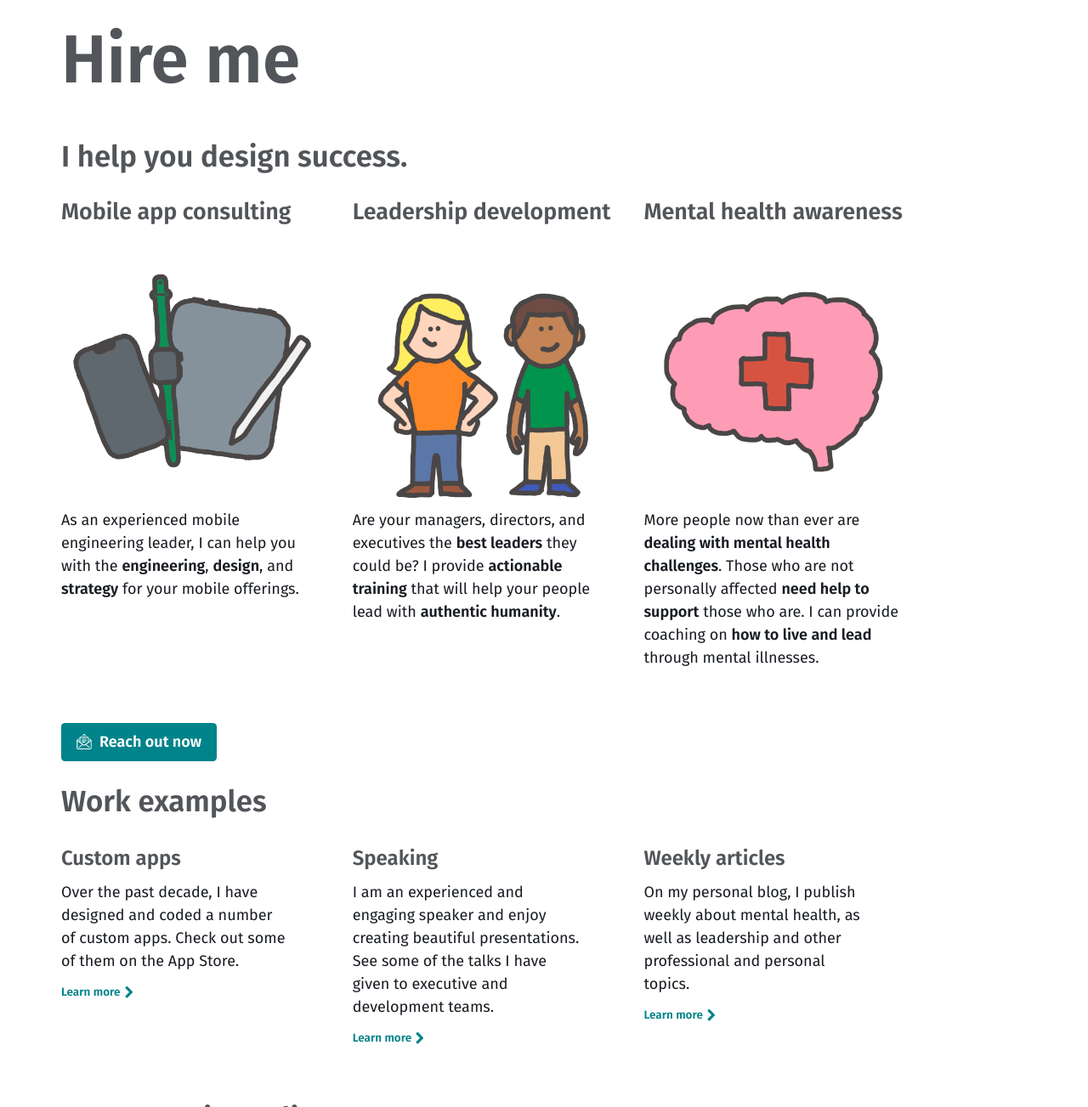
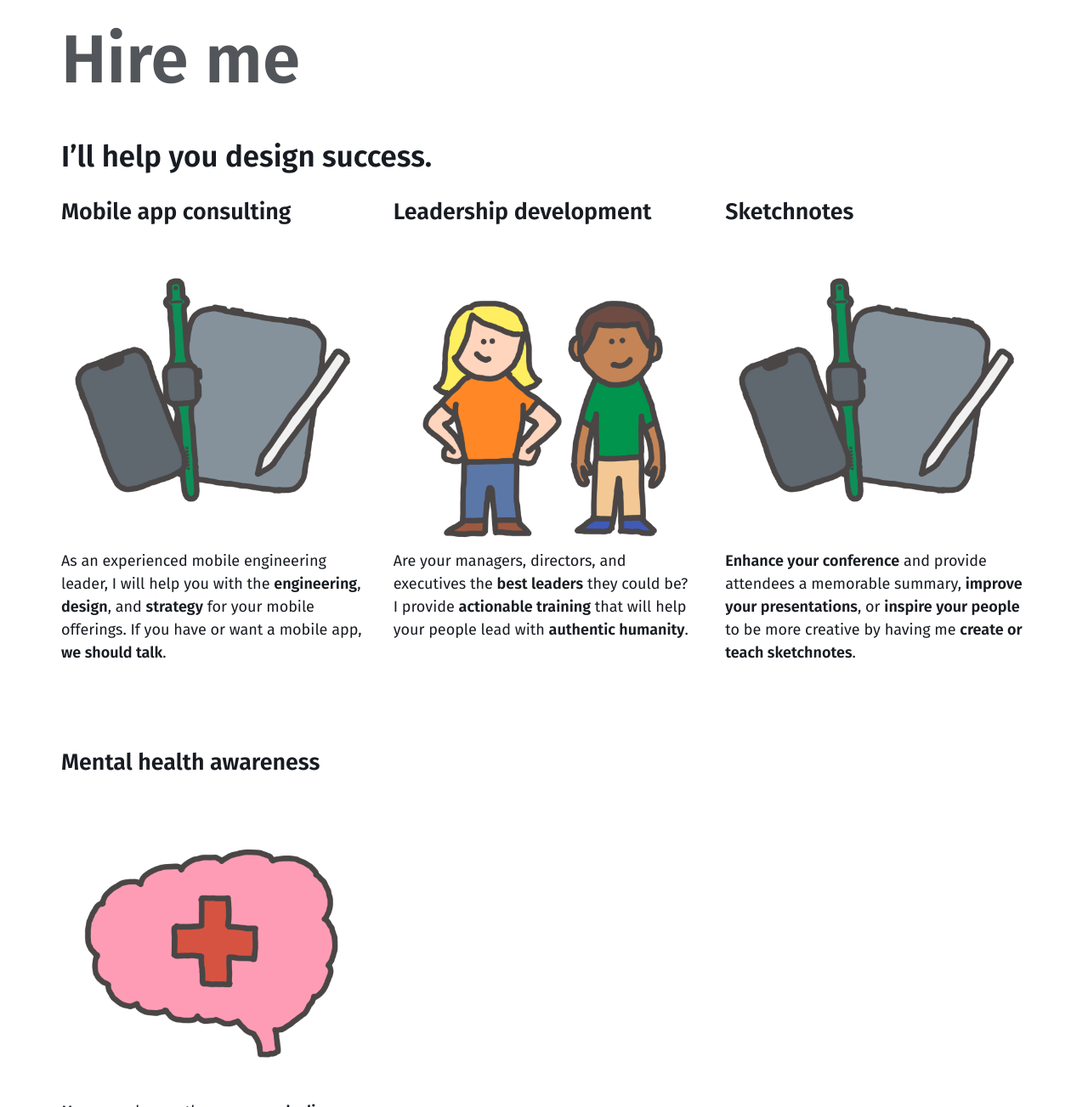
Before and after one commit to bsn-design/bsn-design.github.io, a Jekyll site: the page built from index.html, in a window 1280 px wide and 1400 px high, scrolled down 1002 px, cut to the strip 97-1400 px from the top of the window. Shown: the whole strip at 85% size. Built offline with Jekyll 4.4.1, drawn with Linux system fonts in a browser that asks for light colours; some of the changed text lies outside the part shown.

Commit message:
Tweak home page

```diff
--- /dev/null
+++ b/_layouts/landing.html
@@ -0,0 +1,13 @@
+---
+layout: default
+---
+
+{% include page-intro.html %}
+
+<main id="main" class="page-content" aria-label="Content">
+  <div class="inner wide layout--page">
+    <article class="entry-wrap">
+      {{ content }}
+    </article>
+  </div>
+</main>
--- a/index.html
+++ b/index.html
@@ -1,17 +1,16 @@
 ---
 title: Hire me
-layout: page
-inner_class: wide
+layout: landing
 image: /assets/images/banner.png
 ---
 
-<h2>I help you design success.</h2>
+<h2>I’ll help you design success.</h2>
 
 <div class="entries-grid">
     <div class="entry">
         <h3>Mobile app consulting</h3>
         <img src="/assets/images/mobile.png" alt="Mobile consulting">
-        <p>As an experienced mobile engineering leader, I can help you with the <strong>engineering</strong>, <strong>design</strong>, and <strong>strategy</strong> for your mobile offerings.</p>
+        <p>As an experienced mobile engineering leader, I will help you with the <strong>engineering</strong>, <strong>design</strong>, and <strong>strategy</strong> for your mobile offerings. If you have or want a mobile app, <strong>we should talk</strong>.</p>
     </div>
 
     <div class="entry">
@@ -21,15 +20,22 @@ image: /assets/images/banner.png
     </div>
 
     <div class="entry">
+        <h3>Sketchnotes</h3>
+        <img src="/assets/images/mobile.png" alt="Sketchnotes">
+        <p><strong>Enhance your conference</strong> and provide attendees a memorable summary, <strong>improve your presentations</strong>, or <strong>inspire your people</strong> to be more creative by having me <strong>create or teach sketchnotes</strong>.</p>
+    </div>
+
+    <div class="entry">
         <h3>Mental health awareness</h3>
         <img src="/assets/images/mental-health.png" alt="Mental health">
-        <p>More people now than ever are <strong>dealing with mental health challenges</strong>. Those who are not personally affected <strong>need help to support</strong> those who are. I can provide coaching on <strong>how to live and lead</strong> through mental illnesses.</p>
+        <p>More people now than ever are <strong>dealing with mental health challenges</strong>. Those who are not personally affected <strong>need help to support</strong> those who are. I provide coaching on <strong>how to live and lead</strong> through mental illnesses.</p>
     </div>
 </div>
 
 <p><a href="mailto:BSN%20Design%20%3Cinfo%40bsn.design%3E?subject=I%20would%20like%20to%20hire%20BSN%20Design" class="btn"><span class="icon">{% include icon-email.svg %}</span>Reach out now</a></p>
 
-<h2>Work examples</h2>
+<div class="entry-content">
+    <h2>My work</h2>
 
     <div class="entries-grid">
         <div class="entry">
```
Also changed, not shown: other parts of index.html (+3 -2 lines). Lines whose indentation alone changed are shown as unchanged.
